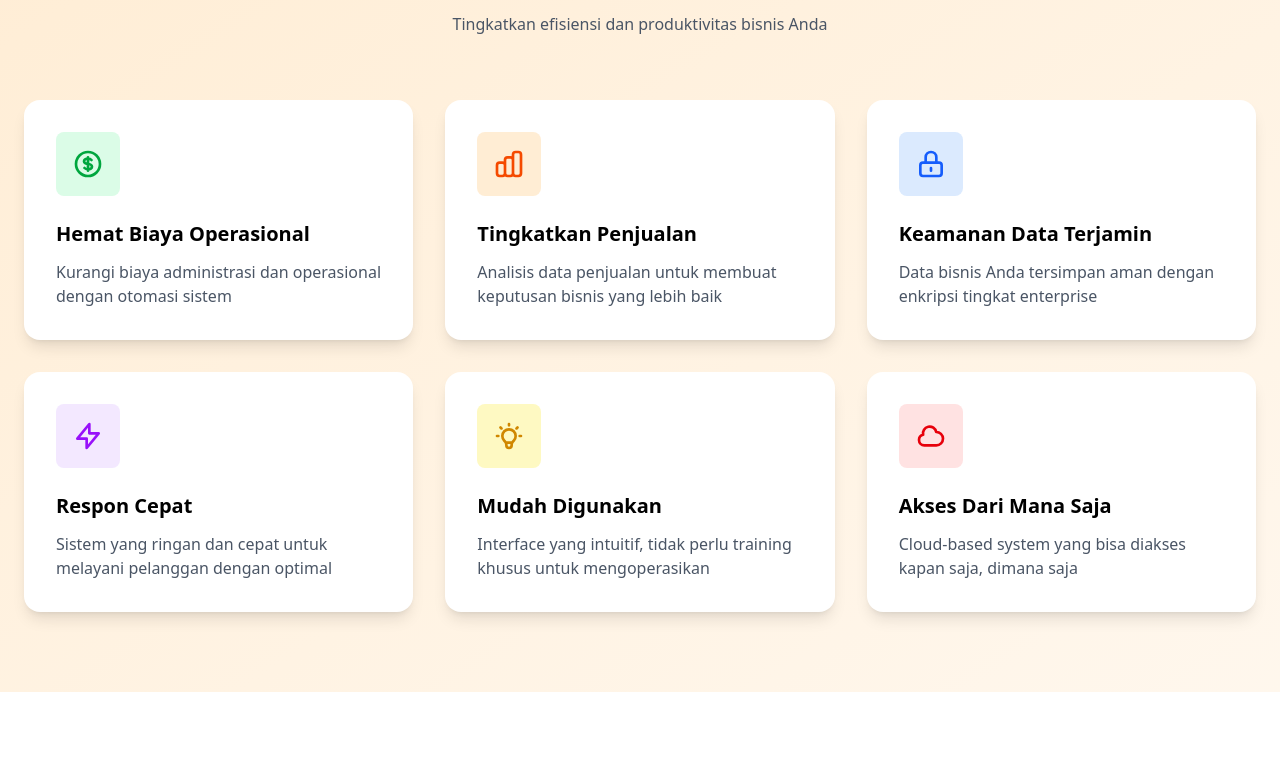
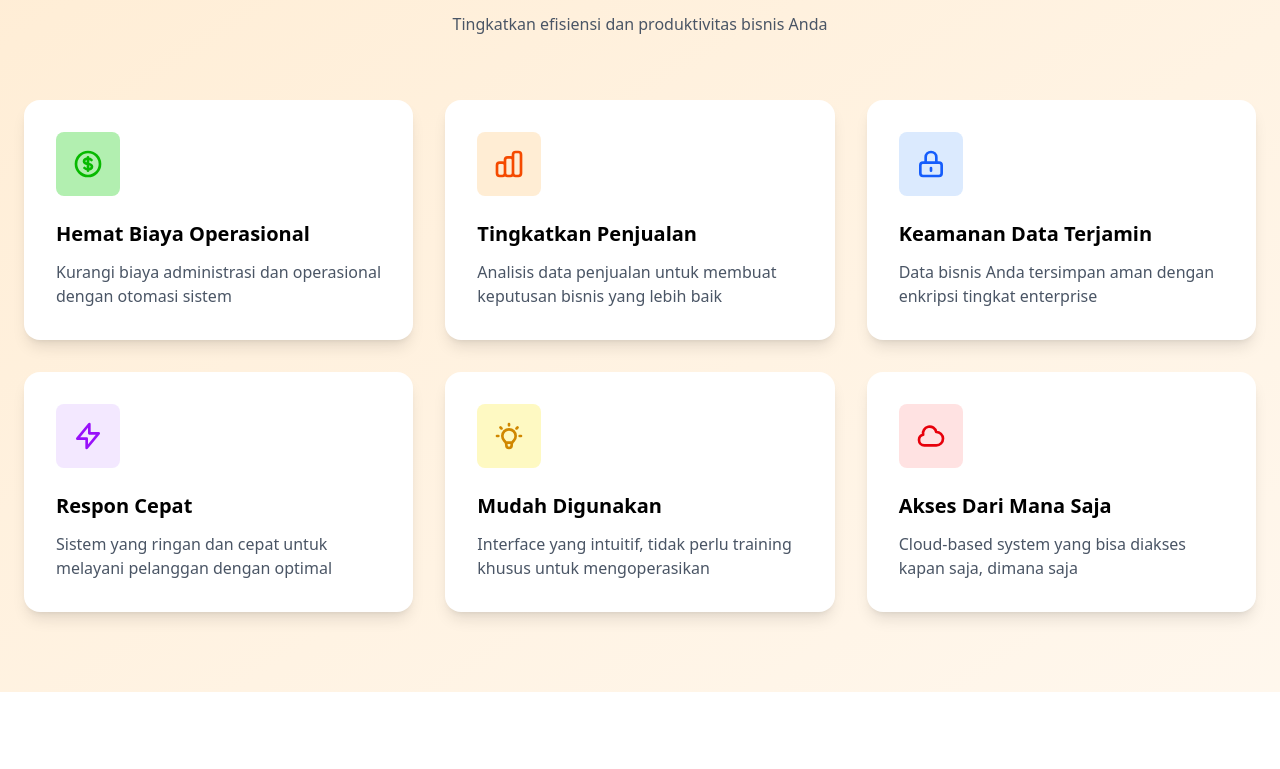
Before and after one commit to kalikodeid/positif-landing-page, an Astro site: page / in a window 1280 px wide. Shown: the part 3144-3913 px from the top of the page. Built offline with nearby package versions, Linux system fonts and the light colour scheme; Astro itself is replaced by a stand-in of ours.

Commit message:
feat: add theme color variables for tertiary, text, green, primary, and secondary colors

```diff
--- a/src/styles/global.css
+++ b/src/styles/global.css
@@ -1 +1,63 @@
 @import "tailwindcss";
+
+@theme {
+  /* Tertiary Colors */
+  --color-tertiary-50: #ffedee;
+  --color-tertiary-100: #ffc6c9;
+  --color-tertiary-200: #ffaaaf;
+  --color-tertiary-300: #ff838b;
+  --color-tertiary-400: #ff6b75;
+  --color-tertiary-500: #ff4652;
+  --color-tertiary-600: #e8404b;
+  --color-tertiary-700: #b5323a;
+  --color-tertiary-800: #8c272d;
+  --color-tertiary-900: #6b1d22;
+
+  /* Black/Text Colors */
+  --color-text-50: #e7e7e7;
+  --color-text-100: #b6b6b6;
+  --color-text-200: #929292;
+  --color-text-300: #606060;
+  --color-text-400: #414141;
+  --color-text-500: #121212;
+  --color-text-600: #101010;
+  --color-text-700: #0d0d0d;
+  --color-text-800: #0a0a0a;
+  --color-text-900: #080808;
+
+  /* Green Colors */
+  --color-green-50: #e6fae6;
+  --color-green-100: #b2efb0;
+  --color-green-200: #8de78a;
+  --color-green-300: #5adc54;
+  --color-green-400: #39d533;
+  --color-green-500: #08cb00;
+  --color-green-600: #07b900;
+  --color-green-700: #069000;
+  --color-green-800: #047000;
+  --color-green-900: #035500;
+
+  /* Primary Colors */
+  --color-primary-50: #fff5ed;
+  --color-primary-100: #ffdfc6;
+  --color-primary-200: #ffcfaa;
+  --color-primary-300: #ffb983;
+  --color-primary-400: #ffac6b;
+  --color-primary-500: #ff9746;
+  --color-primary-600: #e88940;
+  --color-primary-700: #b56b32;
+  --color-primary-800: #8c5327;
+  --color-primary-900: #6b3f1d;
+
+  /* Secondary Colors */
+  --color-secondary-50: #fffeed;
+  --color-secondary-100: #fffbc6;
+  --color-secondary-200: #fff9aa;
+  --color-secondary-300: #fff783;
+  --color-secondary-400: #fff56b;
+  --color-secondary-500: #fff346;
+  --color-secondary-600: #e8dd40;
+  --color-secondary-700: #b5ad32;
+  --color-secondary-800: #8c8627;
+  --color-secondary-900: #6b661d;
+}
```
